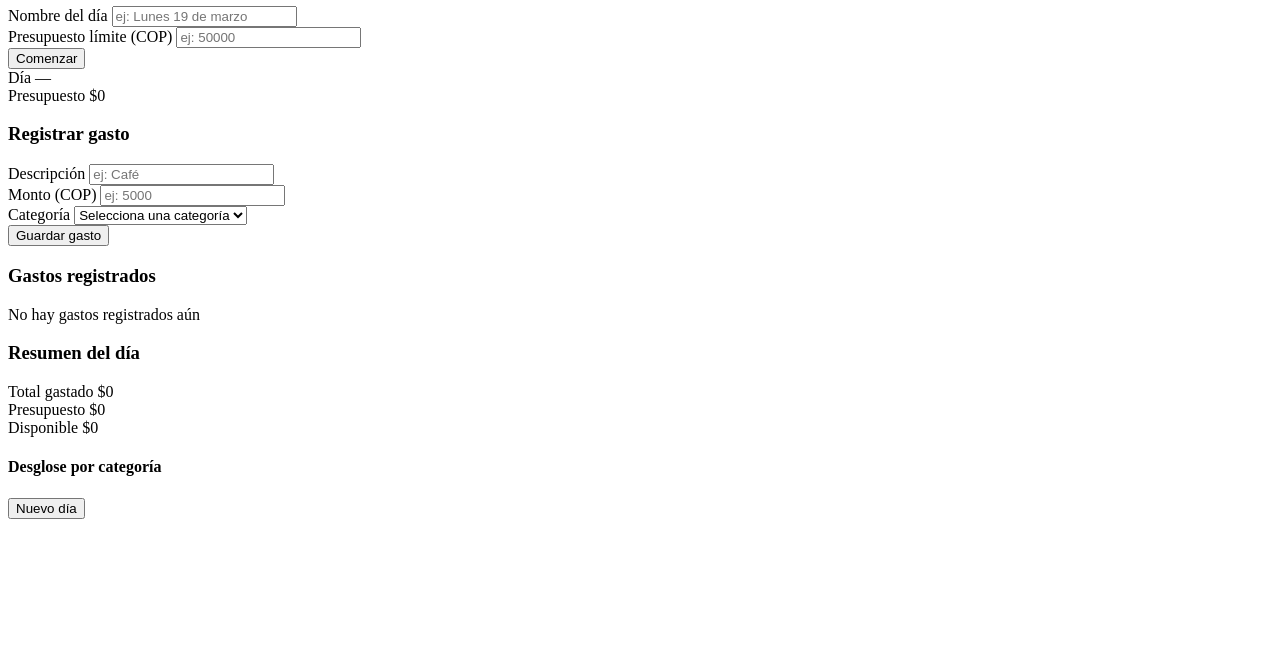
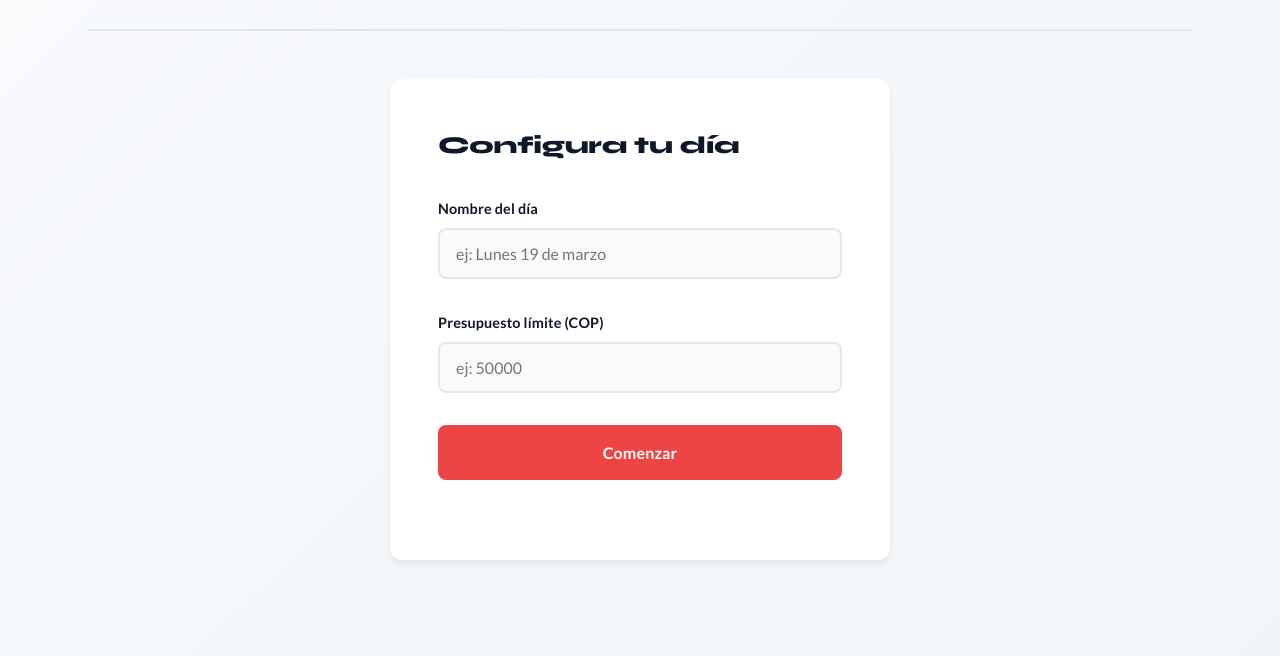
Before and after one commit to santiago-hernandez-ch/Mis_gastos, a website: page public/index.html in a window 1280 px wide. Shown: the part 159-815 px from the top of the page. Drawn offline with Linux system fonts and the light colour scheme; the site is published under a folder, as on GitHub Pages, so addresses that start at the root find nothing.

Commit message:
Correccion vercel

```diff
--- a/public/index.html
+++ b/public/index.html
@@ -5,7 +5,7 @@
   <meta name="viewport" content="width=device-width, initial-scale=1.0">
   <title>MIS GASTOS</title>
   <link href="https://fonts.googleapis.com/css2?family=Syne:wght@700;800&family=Lato:wght@300;400;700&display=swap" rel="stylesheet">
-  <link rel="stylesheet" href="/style.css">
+  <link rel="stylesheet" href="style.css">
 </head>
 <body>
   <div class="container">
@@ -148,6 +148,6 @@
     </div>
   </div>
 
-  <script src="/script.js"></script>
+  <script src="script.js"></script>
 </body>
 </html>
--- a/server.js
+++ b/server.js
@@ -2,10 +2,14 @@ const express = require('express');
 const path = require('path');
 const app = express();
 
-app.use(express.static('public'));
+app.use(express.static(path.join(__dirname, 'public')));
 app.use(express.json());
 
 app.get('/', (req, res) => {
+  res.sendFile(path.join(__dirname, 'public', 'index.html'));
+});
+
+app.get('*', (req, res) => {
   res.sendFile(path.join(__dirname, 'public', 'index.html'));
 });
 
```
